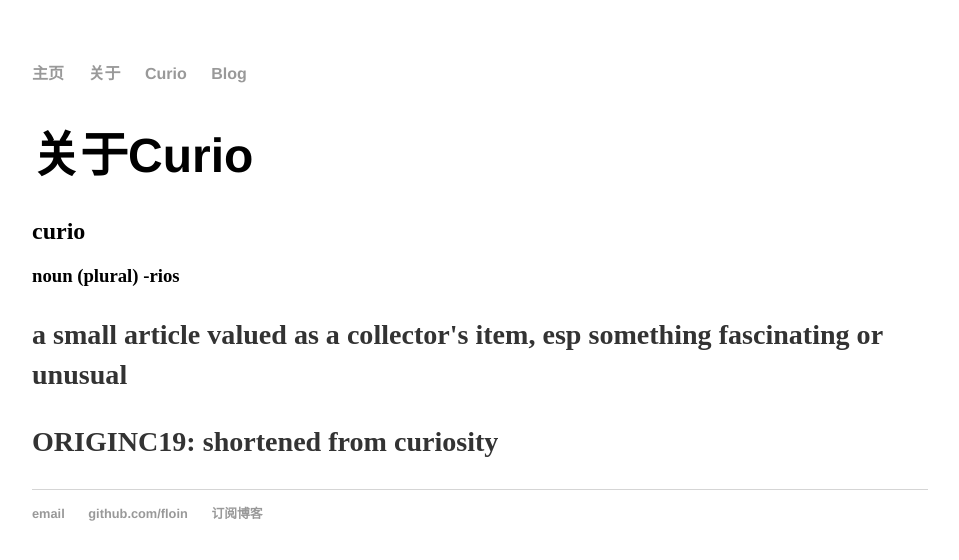
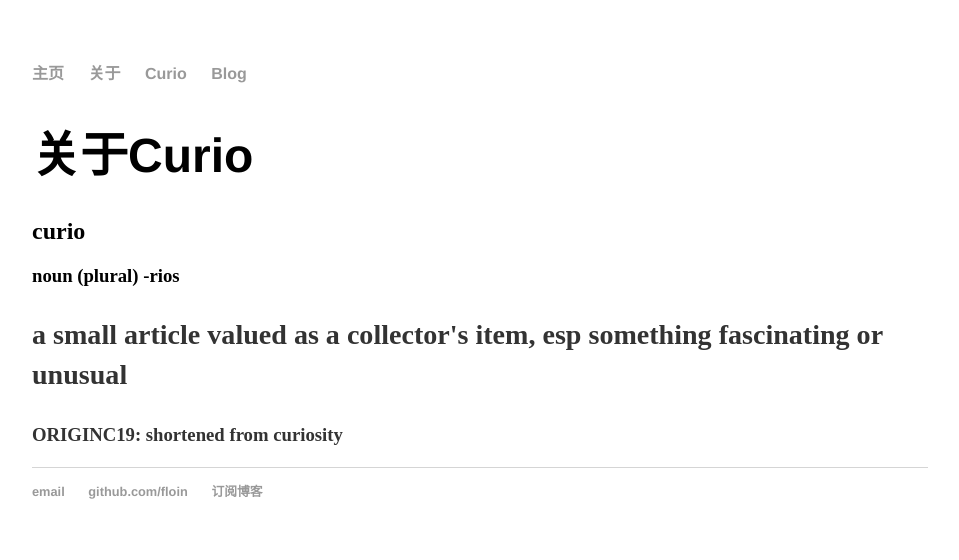
Before and after one commit to floin/floin2.github.io, a Jekyll site: the page built from curio/index.html, in a window 1280 px wide. Shown: the top 560 px of the page, without its empty margins (160-1119 px from the left). Built offline with Jekyll 4.4.1, drawn with Linux system fonts in a browser that asks for light colours.

Commit message:
change font-size
change the font-size of #dictsource

```diff
--- a/css/main.css
+++ b/css/main.css
@@ -41,3 +41,7 @@ ul.posts {
 ul.posts li {
     list-style: none;
 }
+
+#dictsource {
+	font-size: 1.0em;
+}
--- a/curio/index.html
+++ b/curio/index.html
@@ -7,5 +7,5 @@ title: 关于Curio.
 	<h2>curio</h2>
 	<h3>noun (plural) -rios<h3>
 	<p>a small article valued as a collector's item, esp something fascinating or unusual</p>
-	<p>ORIGINC19: shortened from curiosity</p>
+	<p id="dictsource">ORIGINC19: shortened from curiosity</p>
 </div>
```
